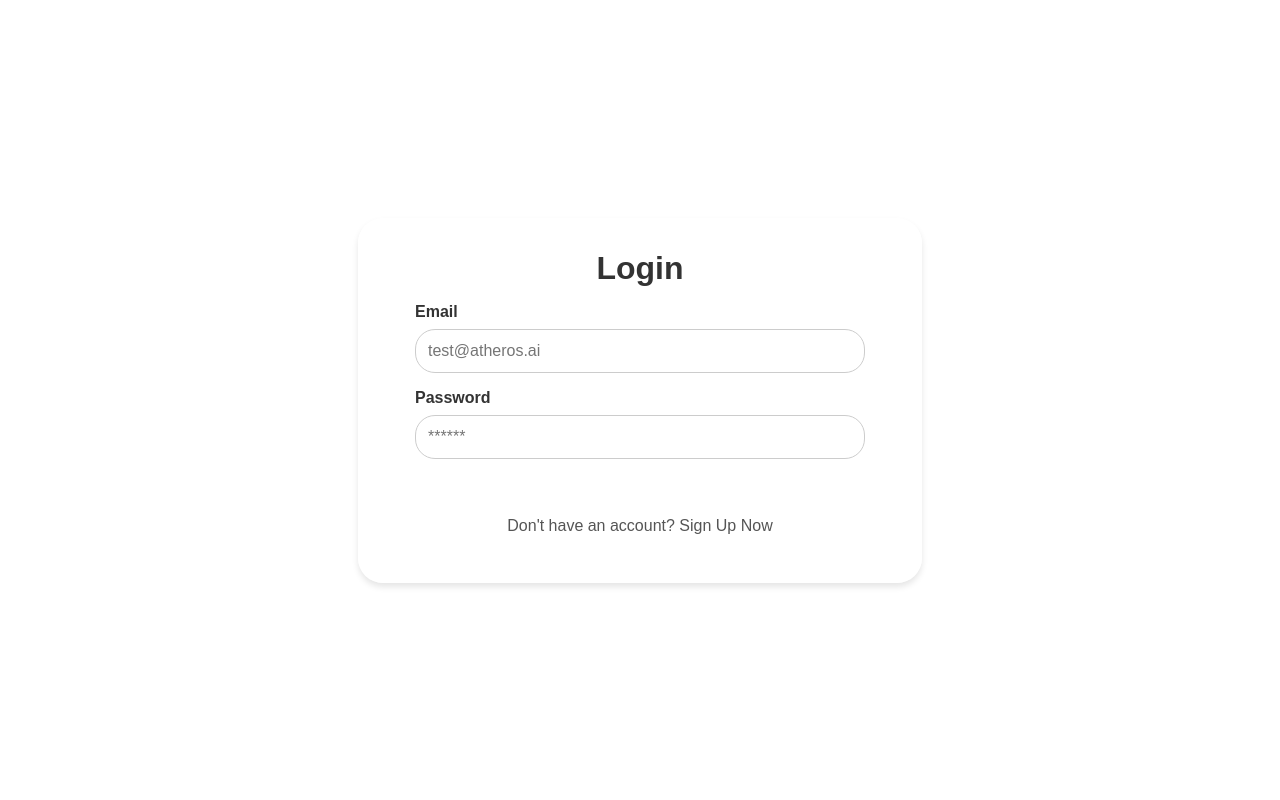
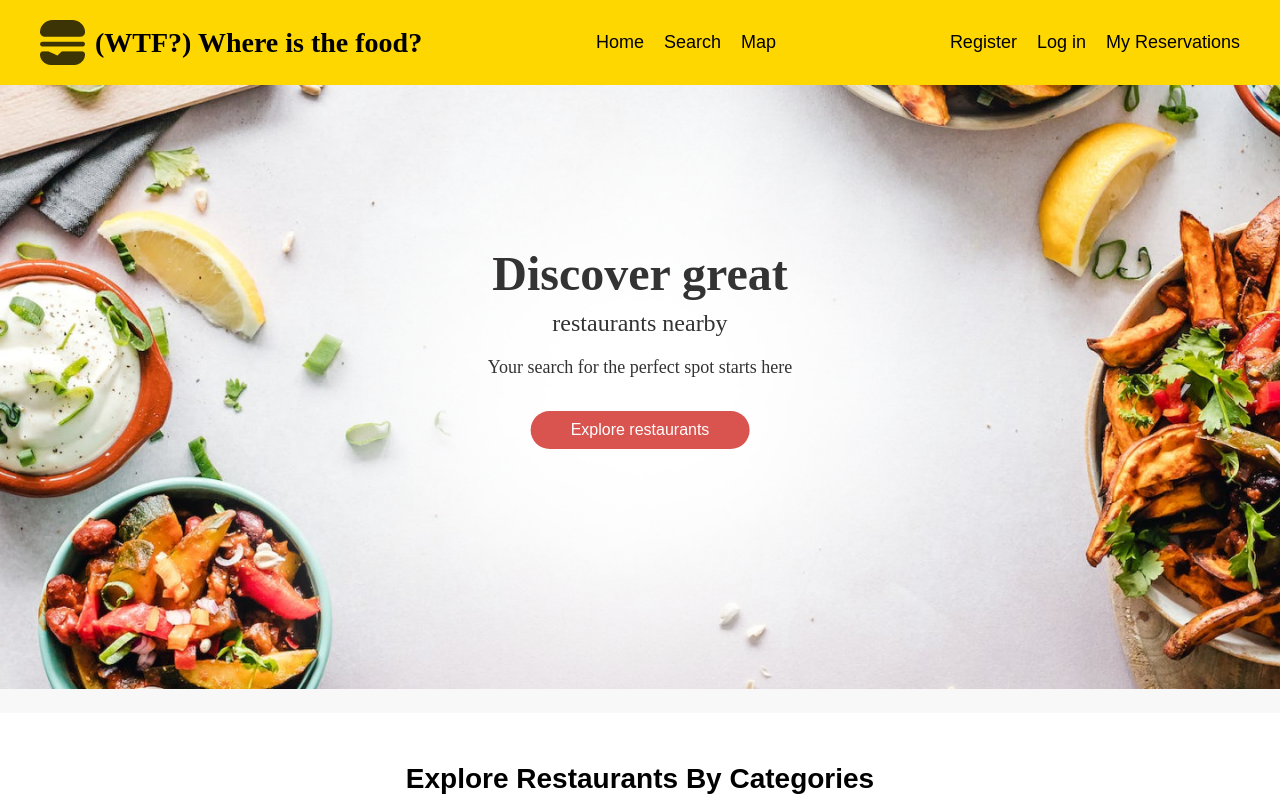
Before and after one commit to MennaMagdy28/Restaurant-Reservation-System, an Angular app in the folder View/: page / in a window 1280 px wide. Shown: the top 800 px of the page. Built offline with nearby package versions, Linux system fonts and the light colour scheme.

Commit message:
add navBar

```diff
--- a/View/src/app/app.component.html
+++ b/View/src/app/app.component.html
@@ -1 +1,2 @@
-<app-login></app-login>
+<app-nav-bar></app-nav-bar>
+<router-outlet></router-outlet>
--- a/View/src/app/app.component.ts
+++ b/View/src/app/app.component.ts
@@ -6,10 +6,11 @@
 import { RestaurantCardComponent } from "./components/restaurant-card/restaurant-card.component";
 import { SearchPageComponent } from "./layout/search-page/search-page.component";
 import { LoginComponent } from "./components/login/login.component";
+import { NavBarComponent } from "./components/nav-bar/nav-bar.component";
 
 @Component({
   selector: 'app-root',
-  imports: [RouterOutlet, SignupComponent, HomePageComponent, SearchBarComponent, RestaurantCardComponent, SearchPageComponent, LoginComponent],
+  imports: [RouterOutlet, SignupComponent, HomePageComponent, SearchBarComponent, RestaurantCardComponent, SearchPageComponent, LoginComponent, NavBarComponent],
   templateUrl: './app.component.html',
   styleUrl: './app.component.scss'
 })
--- a/View/src/app/components/homepage/homepage.component.html
+++ b/View/src/app/components/homepage/homepage.component.html
@@ -1,21 +1,4 @@
-<header>
-    <div class="logo">
-      <img src="./icon.png">
-      <i class="fas fa-hamburger"></i> (WTF?) Where is the food?
-    </div>
-    <nav>
-      <div class="left-links">
-        <a href="#">Home</a>
-        <a href="#">Search</a>
-        <a href="#">Map</a>
-      </div>
-      <div class="right-links">
-        <a href="#">Register</a>
-        <a href="#">Log in</a>
-        <a href="#">My reservations</a>
-      </div>
-    </nav>
-  </header>
+
 
   <section class="hero">
     <img src="./bg.png" alt="Delicious food dishes with a white background and food on the sides" />
--- a/View/src/app/components/homepage/homepage.component.scss
+++ b/View/src/app/components/homepage/homepage.component.scss
@@ -5,48 +5,7 @@
             padding: 0;
             box-sizing: border-box;
         }
-        header {
-            background-color: #FFD700;
-            padding: 20px 40px;
-            display: flex;
-            justify-content: space-between;
-            align-items: center;
-        }
-        header .logo {
-            font-size: 28px;
-            font-weight: bold;
-            display: flex;
-            align-items: center;
-            font-family: 'Lobster', cursive;
-        }
-        header .logo i {
-            margin-right: 10px;
-        }
-        header nav {
-            display: flex;
-            align-items: center;
-            flex-grow: 1;
-            justify-content: space-between;
-            font-family: 'Open Sans', sans-serif;
-        }
-        header nav .left-links {
-            display: flex;
-            gap: 20px;
-            margin: 0 auto;
-        }
-        header nav .right-links {
-            display: flex;
-            gap: 20px;
-        }
-        header nav a {
-            text-decoration: none;
-            color: black;
-            font-weight: 500;
-            font-size: 18px;
-        }
-        header nav a:hover {
-            text-decoration: underline;
-        }
+
         .hero {
             width: 100%;
             text-align: center;
--- a/View/src/app/components/nav-bar/nav-bar.component.html
+++ b/View/src/app/components/nav-bar/nav-bar.component.html
@@ -1 +1,18 @@
-<p>nav-bar works!</p>
+<header>
+  <div class="logo">
+    <img src="./icon.png" alt="Logo">
+    <i class="fas fa-hamburger"></i> (WTF?) Where is the food?
+  </div>
+  <nav>
+    <div class="left-links">
+      <a routerLink="/">Home</a>
+      <a routerLink="/search">Search</a>
+      <a routerLink="/map">Map</a>
+    </div>
+    <div class="right-links">
+      <a routerLink="/signup">Register</a>
+      <a routerLink="/login">Log in</a>
+      <a routerLink="/reservations">My Reservations</a>
+    </div>
+  </nav>
+</header>
--- a/View/src/app/components/nav-bar/nav-bar.component.scss
+++ b/View/src/app/components/nav-bar/nav-bar.component.scss
@@ -0,0 +1,42 @@
+header {
+    background-color: #FFD700;
+    padding: 20px 40px;
+    display: flex;
+    justify-content: space-between;
+    align-items: center;
+}
+header .logo {
+    font-size: 28px;
+    font-weight: bold;
+    display: flex;
+    align-items: center;
+    font-family: 'Lobster', cursive;
+}
+header .logo i {
+    margin-right: 10px;
+}
+header nav {
+    display: flex;
+    align-items: center;
+    flex-grow: 1;
+    justify-content: space-between;
+    font-family: 'Open Sans', sans-serif;
+}
+header nav .left-links {
+    display: flex;
+    gap: 20px;
+    margin: 0 auto;
+}
+header nav .right-links {
+    display: flex;
+    gap: 20px;
+}
+header nav a {
+    text-decoration: none;
+    color: black;
+    font-weight: 500;
+    font-size: 18px;
+}
+header nav a:hover {
+    text-decoration: underline;
+}
--- a/View/src/app/components/nav-bar/nav-bar.component.ts
+++ b/View/src/app/components/nav-bar/nav-bar.component.ts
@@ -1,8 +1,8 @@
 import { Component } from '@angular/core';
-
+import { RouterModule } from '@angular/router';
 @Component({
   selector: 'app-nav-bar',
-  imports: [],
+  imports: [RouterModule],
   templateUrl: './nav-bar.component.html',
   styleUrl: './nav-bar.component.scss'
 })
```
Also changed, not shown: View/src/app/app.routes.ts (+8 -1 lines).
